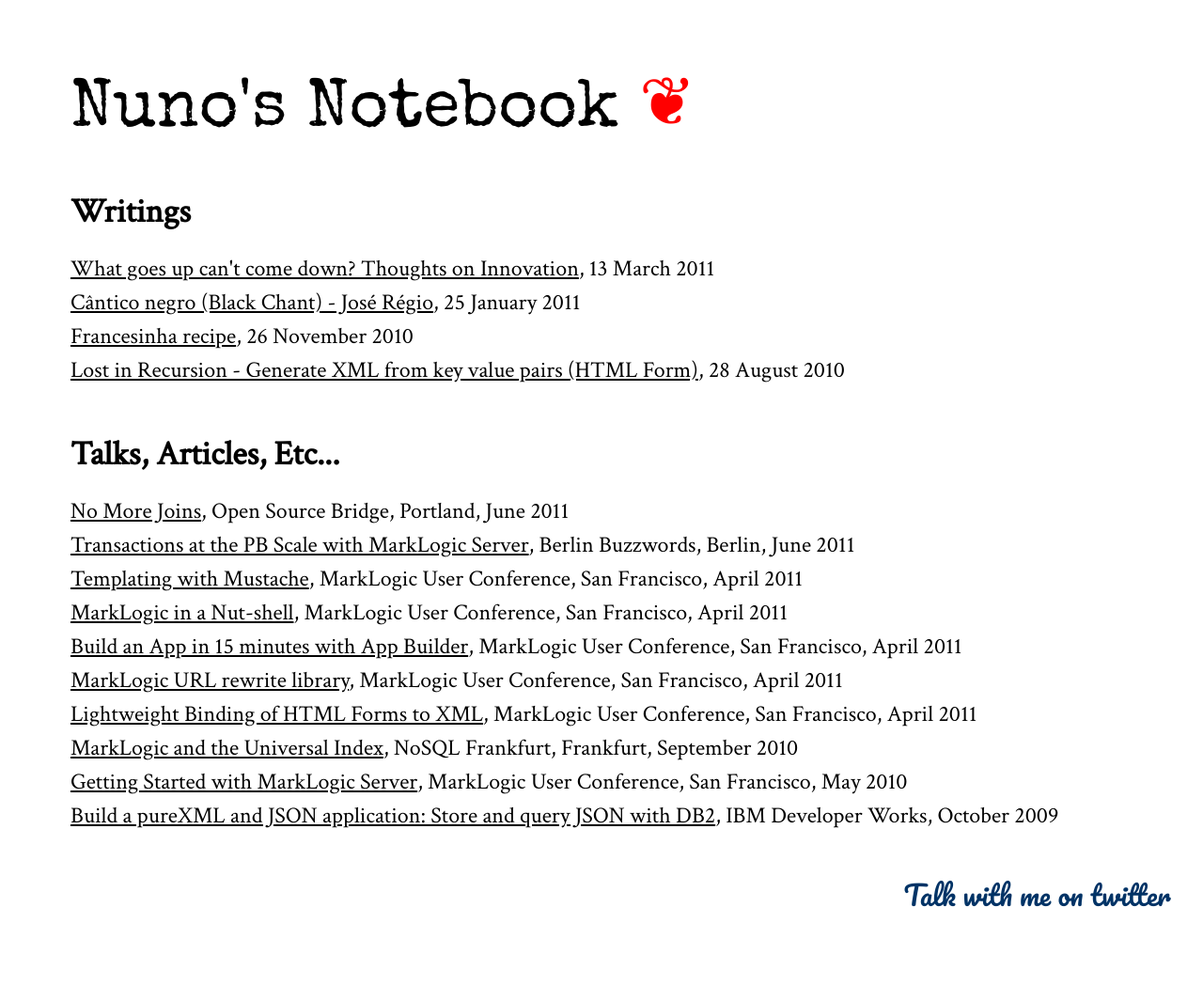
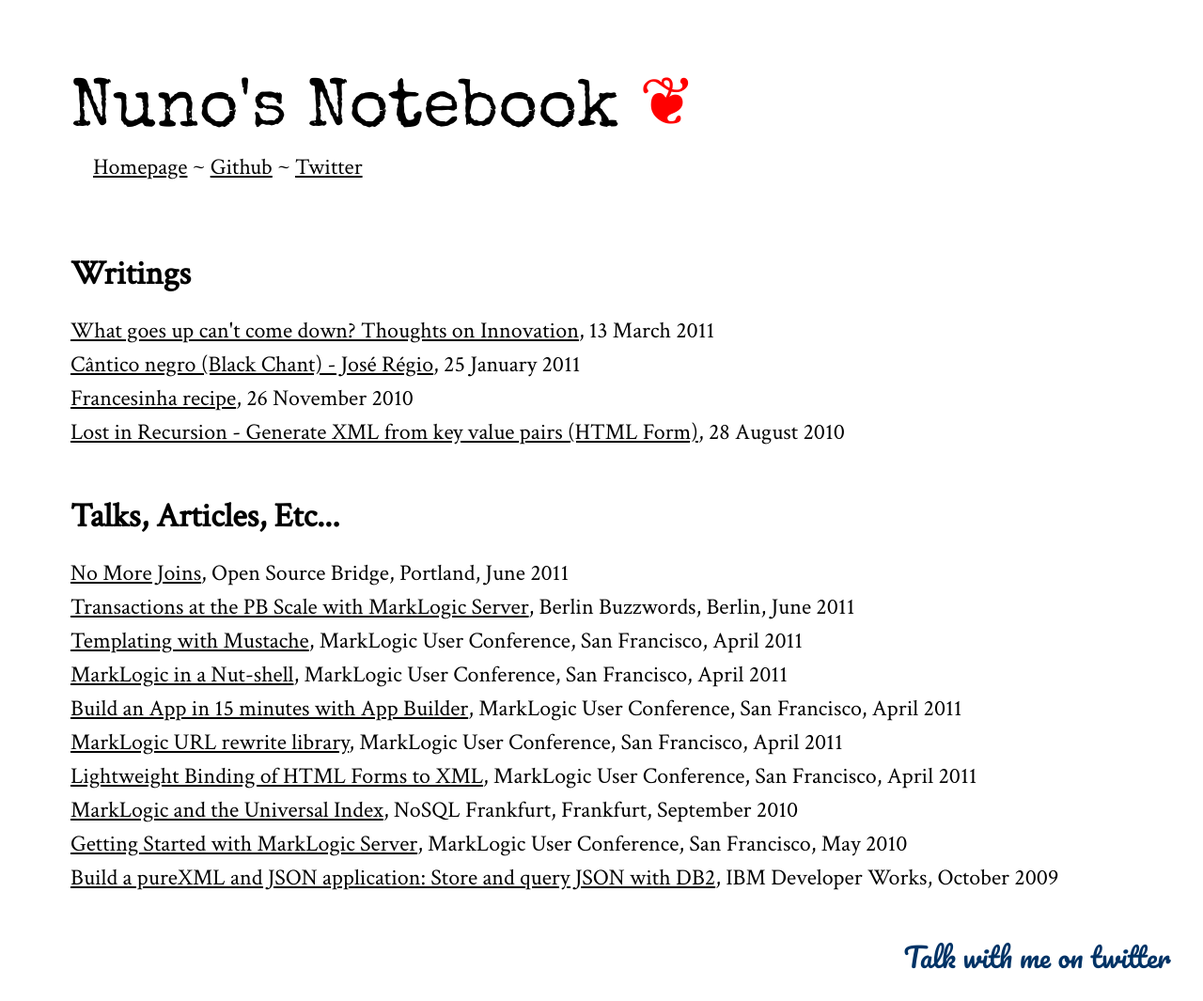
Before and after one commit to dscape/dscape.github.com, a Jekyll site: the page built from index.html, in a window 1280 px wide. Shown: the whole page at 94% size. Built offline with Jekyll 4.4.1, drawn with Linux system fonts in a browser that asks for light colours; Markdown is read by kramdown in place of the engine named in the settings; before the commit the page ends 999 px from its top, so only the background shows below that.

Commit message:
added some links to top section of page. actually top section is new. lamer cause its not as simple but it was too hard to understand the site

```diff
--- a/_layouts/default.html
+++ b/_layouts/default.html
@@ -22,6 +22,11 @@ href="http://dygz78ls5cy51.cloudfront.net/c36dedd3a2d74935a52830dbe0587e98" />
         <a href="/">Nuno's Notebook</a>
         <a class="extra" href="http://nunojob.com">❦</a>
       </div>
+      <div class="links">
+          <a href="http://nunojob.com">Homepage</a>
+        ~ <a href="http://github.com/dscape">Github</a>
+        ~ <a href="http://twitter.com/dscape">Twitter</a>
+      </div>
       {{ content }}
       <div class="footer">
         <div class="rss">
--- a/css/screen.css
+++ b/css/screen.css
@@ -8,8 +8,8 @@ code       { font-family: 'Inconsolata', Courier, serif; color: #063; }
 a:hover    { color: #00f; }
 a:link, a:visited { color: #000; }
 .rss a, .title a  { text-decoration: none ; }
-.title        { font-family: 'Special Elite', Times, serif;
-                font-size: 3em; margin-bottom: 1em; }
+.title        { font-family: 'Special Elite', Times, serif; font-size: 3em; }
+.links        { padding: 1em; }
 .footer       { margin-top: 2em; }
 a.extra       { color: #f00; }
 .rss a        { color: #036 ; }
```
